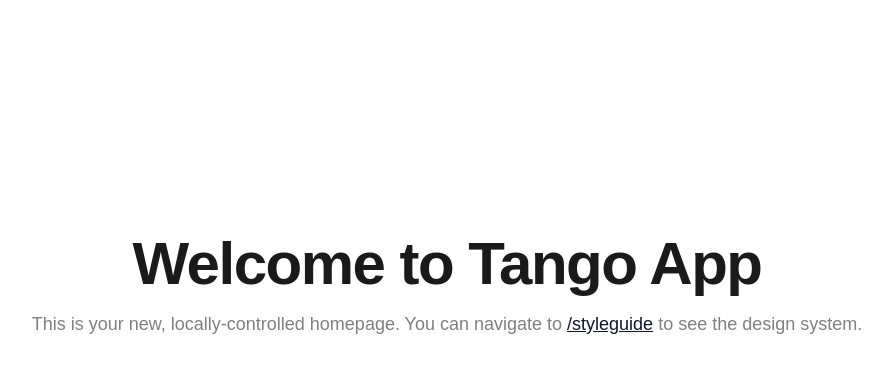
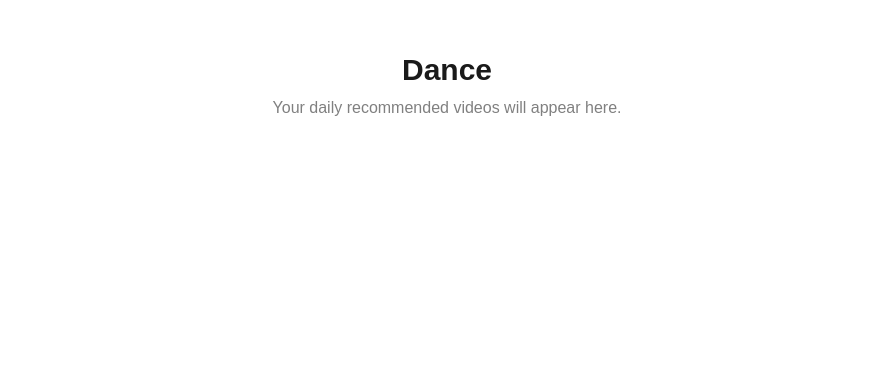
Before and after one commit to orangedrum/ytapp, a Next.js app: page / in a window 1280 px wide. Shown: the part 114-486 px from the top of the page, without its empty margins (193-1080 px from the left). Built offline with nearby package versions, Linux system fonts and the light colour scheme; a web font is replaced by a local one.

Commit message:
creating global nav component and placeholder pgs

```diff
--- a/app/page.tsx
+++ b/app/page.tsx
@@ -1,15 +1,10 @@
-export default function HomePage() {
+import React from "react";
+
+export default function DancePage() {
   return (
-    <main className="flex min-h-screen flex-col items-center justify-center p-24">
-      <div className="text-center">
-        <h1 className="text-4xl font-bold tracking-tight lg:text-6xl">
-          Welcome to Tango App
-        </h1>
-        <p className="mt-4 text-lg text-muted-foreground">
-          This is your new, locally-controlled homepage. You can navigate to{" "}
-          <a href="/styleguide" className="text-primary underline">/styleguide</a> to see the design system.
-        </p>
-      </div>
-    </main>
+    <div className="flex flex-col items-center justify-center min-h-[50vh] p-8 text-center">
+      <h1 className="text-3xl font-bold">Dance</h1>
+      <p className="text-muted-foreground mt-2">Your daily recommended videos will appear here.</p>
+    </div>
   );
 }
--- a/components/app-shell.tsx
+++ b/components/app-shell.tsx
@@ -3,6 +3,7 @@
 import * as React from "react";
 import { usePathname, useRouter } from "next/navigation";
 import { BottomNavigation } from "@/components/ui/bottom-nav";
+import { cn } from "@/lib/utils";
 
 export function AppShell({ children }: { children: React.ReactNode }) {
   const pathname = usePathname();
@@ -21,18 +22,21 @@ export function AppShell({ children }: { children: React.ReactNode }) {
   // If we are at root, highlight the 'Dance' tab
   const activePath = pathname === "/" ? "/dance" : pathname;
 
+  // Hide navigation on the style guide to keep it separate
+  const isStyleGuide = pathname.startsWith("/styleguide");
+
   return (
     <div className="flex min-h-screen flex-col bg-background">
       {/*
         Main Content Area
         Added padding-bottom to prevent content from being hidden behind the fixed bottom nav on mobile
       */}
-      <main className="flex-1 pb-[84px] md:pb-0">
+      <main className={cn("flex-1", !isStyleGuide && "pb-[84px] md:pb-0")}>
         {children}
       </main>
 
       {/* Mobile Bottom Navigation */}
-      <div className="fixed bottom-0 left-0 right-0 z-50 md:hidden">
+      <div className={cn("fixed bottom-0 left-0 right-0 z-50 md:hidden", isStyleGuide && "hidden")}>
         <BottomNavigation
           activePath={activePath}
           onNavigate={handleNavigate}
```
